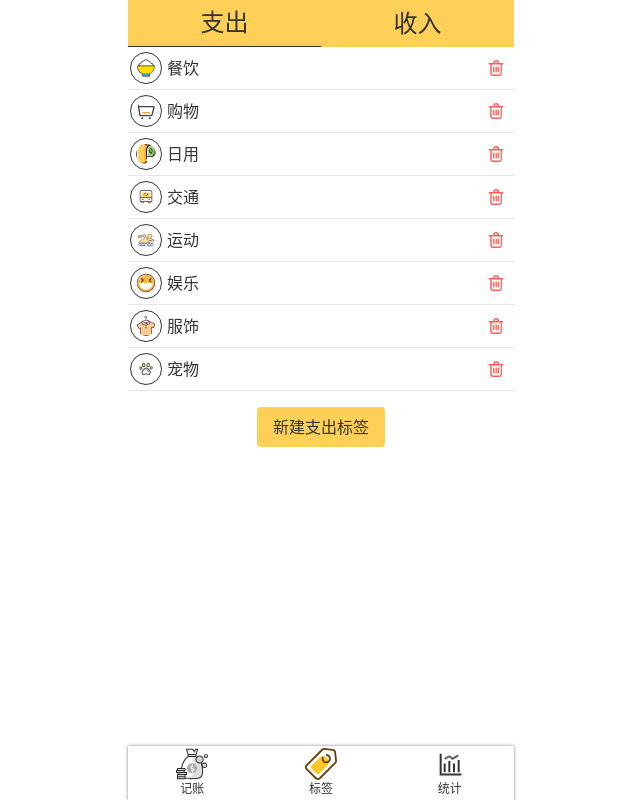
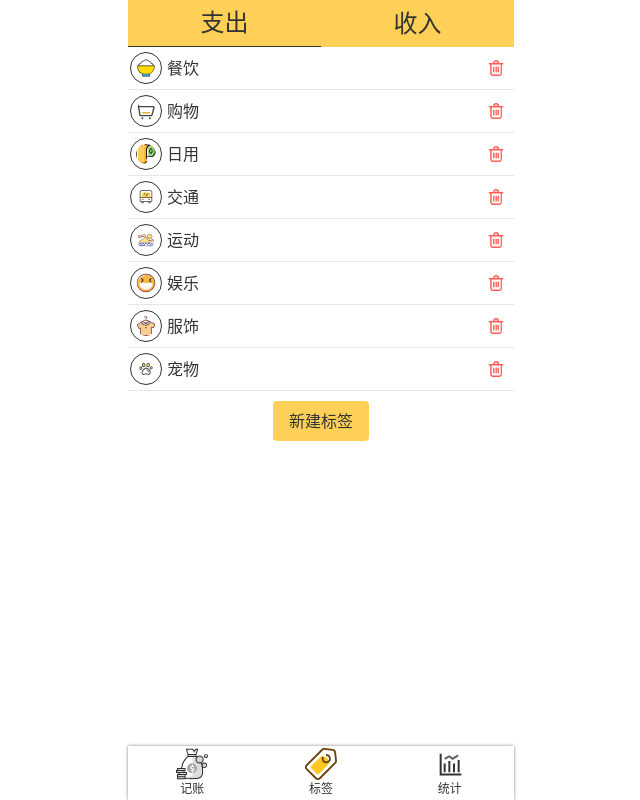
Before and after one commit to sunwan1234/apple-bill, a Vue app: page /#/labels in a window 1280 px wide. Shown: the whole page, without its empty margins (319-959 px from the left). Built offline with nearby package versions, Linux system fonts and the light colour scheme.

Commit message:
重命名Notes组件为formItem, 抽出button组件

```diff
--- a/src/components/Button.vue
+++ b/src/components/Button.vue
@@ -1,5 +1,7 @@
 <template>
-	<button class="createTag">新建收入标签</button>
+	<button class="button" @click="$emit('click', $event)">
+		<slot></slot>
+	</button>
 </template>
 
 <script lang="ts">
@@ -8,10 +10,17 @@
 
   @Component
   export default class Button extends Vue {
-    name: 'Button';
+
   }
 </script>
 
 <style scoped lang="scss">
-
+	.button {
+		background: #fed058;
+		color: #333;
+		border-radius: 4px;
+		border: none;
+		height: 40px;
+		padding: 0 16px;
+	}
 </style>
--- a/src/components/EditLabel.vue
+++ b/src/components/EditLabel.vue
@@ -7,7 +7,7 @@
 			</header>
 			<div class="input-new-label">
 				<div class="title">新建标签名称</div>
-				<Notes isNewTag="+" placeholder="限3个汉字或5个英文字母..."></Notes>
+				<FormItem isNewTag="+" placeholder="限3个汉字或5个英文字母..."></FormItem>
 			</div>
 			<div class="svgs">
 				<div class="svg-title">选择图标</div>
@@ -15,8 +15,8 @@
 
 
 			</div>
-			<div class="createTag-wrapper">
-				<button class="createTag">保存新标签</button>
+			<div class="button-wrapper">
+				<Button>保存新标签</Button>
 			</div>
 
 		</div>
@@ -29,11 +29,12 @@
   import {Component, Watch} from 'vue-property-decorator';
   import Types from '@/components/Money/Types.vue';
   import tagListModel from '@/models/tagListModel';
-  import Notes from '@/components/Money/Notes.vue';
   import Tags from '@/components/Money/Tags.vue';
+  import FormItem from '@/components/Money/FormItem.vue';
+  import Button from '@/components/Button.vue';
 
   @Component({
-    components: {Tags, Notes, Types}
+    components: {Button, FormItem, Tags, Types}
   })
   export default class EditLabel extends Vue {
     record: RecordItem = {
@@ -46,14 +47,10 @@
     };
 
 
-
     @Watch('record.type', {immediate: true})
     onRecordTypeChange(value) {
       this.tag.type = value;
     }
-
-
-
 
 
   }
@@ -124,16 +121,9 @@
 
 	}
 
-	.createTag {
-		background: #fed058;
-		color: #333;
-		border-radius: 4px;
-		border: none;
-		height: 40px;
-		padding: 0 16px;
+	.button-wrapper {
+		text-align: center;
+		margin-top: 10px;
+	}
 
-		&-wrapper {
-			text-align: center;
-		}
-	}
 </style>
--- a/src/components/Money/Notes.vue
+++ b/src/components/Money/FormItem.vue
@@ -17,7 +17,7 @@
   import eventBus from '@/bus.ts';
 
   @Component
-  export default class Notes extends Vue {
+  export default class FormItem extends Vue {
     value = '';
 
     @Prop(String) output: string | undefined;
--- a/src/components/Money/NumberPad.vue
+++ b/src/components/Money/NumberPad.vue
@@ -1,6 +1,6 @@
 <template>
 	<div class="numberPad">
-		<Notes :output="  output" placeholder="写点备注吧..." ></Notes>
+		<FormItem :output="  output" placeholder="写点备注吧..." ></FormItem>
 		<div class="buttons">
 			<button @click="inputContent">1</button>
 			<button @click="inputContent">2</button>
@@ -25,10 +25,10 @@
 <script lang="ts">
   import Vue from 'vue';
   import {Component} from 'vue-property-decorator';
-  import Notes from '@/components/Money/Notes.vue';
+  import FormItem from '@/components/Money/FormItem.vue';
 
   @Component({
-    components: {Notes}
+    components: {FormItem}
   })
 
   export default class NumberPad extends Vue {
--- a/src/components/Money/Tags.vue
+++ b/src/components/Money/Tags.vue
@@ -9,10 +9,12 @@
 			</li>
 
 			<li class="new">
-				<button @click="create('out')">
+				<router-link to="/labels/edit">
+					<button>
 						<Icon name="plus"></Icon>
 						新增
 					</button>
+				</router-link>
 			</li>
 		</ul>
 		<ul class="current in" v-if="!isNewTag && isShow === '+'">
@@ -23,10 +25,12 @@
 				{{ item.name }}
 			</li>
 			<li class="new">
-				<button @click="create('in')">
+				<router-link to="/labels/edit">
+					<button>
 						<Icon name="plus"></Icon>
 						新增
 					</button>
+				</router-link>
 			</li>
 		</ul>
 
--- a/src/views/Labels.vue
+++ b/src/views/Labels.vue
@@ -24,15 +24,15 @@
 					<Icon :name="'delete2'"></Icon>
 				</li>
 			</ol>
-			<div class="createTag-wrapper" v-if=" isShow === '-'">
+			<div class="button-wrapper" v-if=" isShow === '-'">
 				<router-link to="/labels/edit">
-					<!--					<button class="createTag" @click="createTag('-')">新建支出标签</button>-->
-					<button class="createTag">新建支出标签</button>
+					<Button>新建标签</Button>
 				</router-link>
-
 			</div>
-			<div class="createTag-wrapper" v-if=" isShow === '+'">
-				<button class="createTag" @click="createTag('+')">新建收入标签</button>
+			<div class="button-wrapper" v-if=" isShow === '+'">
+				<router-link to="/labels/edit">
+					<Button>新建标签</Button>
+				</router-link>
 			</div>
 
 		</div>
@@ -45,11 +45,12 @@
   import {Component, Watch} from 'vue-property-decorator';
   import Types from '@/components/Money/Types.vue';
   import tagListModel from '@/models/tagListModel';
+  import Button from '@/components/Button.vue';
 
 
   tagListModel.fetch();
   @Component({
-    components: {Types}
+    components: {Button, Types}
   })
   export default class Labels extends Vue {
     tags = tagListModel.data;
@@ -128,17 +129,9 @@
 		}
 	}
 
-	.createTag {
-		background: #fed058;
-		color: #333;
-		border-radius: 4px;
-		border: none;
-		height: 40px;
-		padding: 0 16px;
+	.button-wrapper {
+		text-align: center;
+		margin-top:10px;
+	}
 
-		&-wrapper {
-			text-align: center;
-			padding: 16px;
-		}
-	}
 </style>
```
Lines whose indentation alone changed are shown as unchanged.
